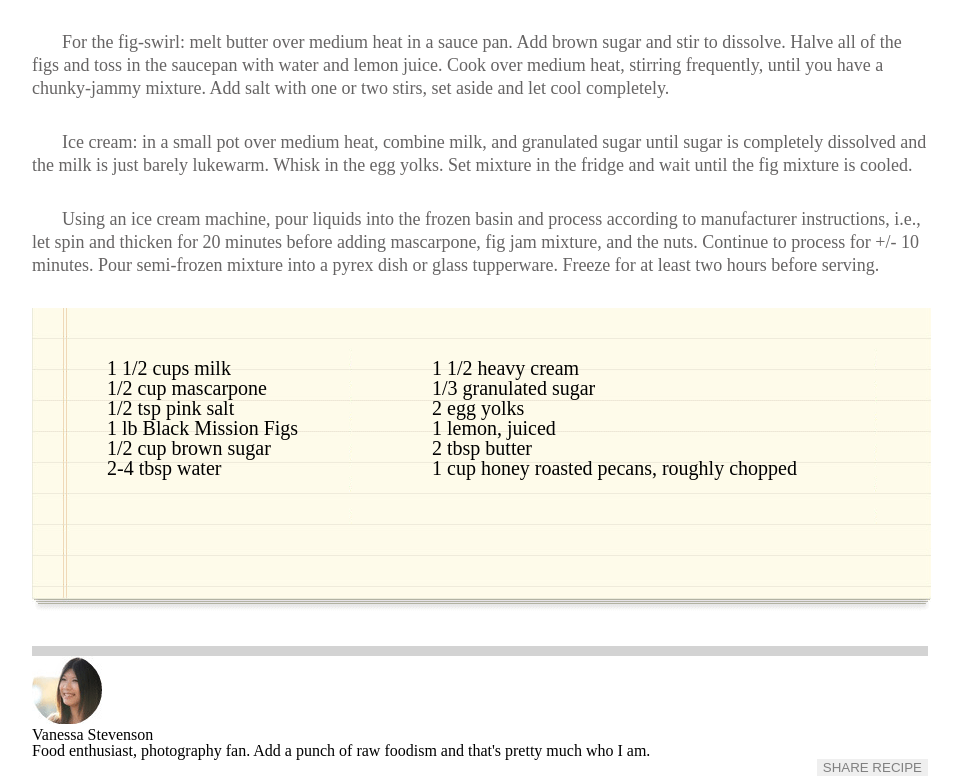
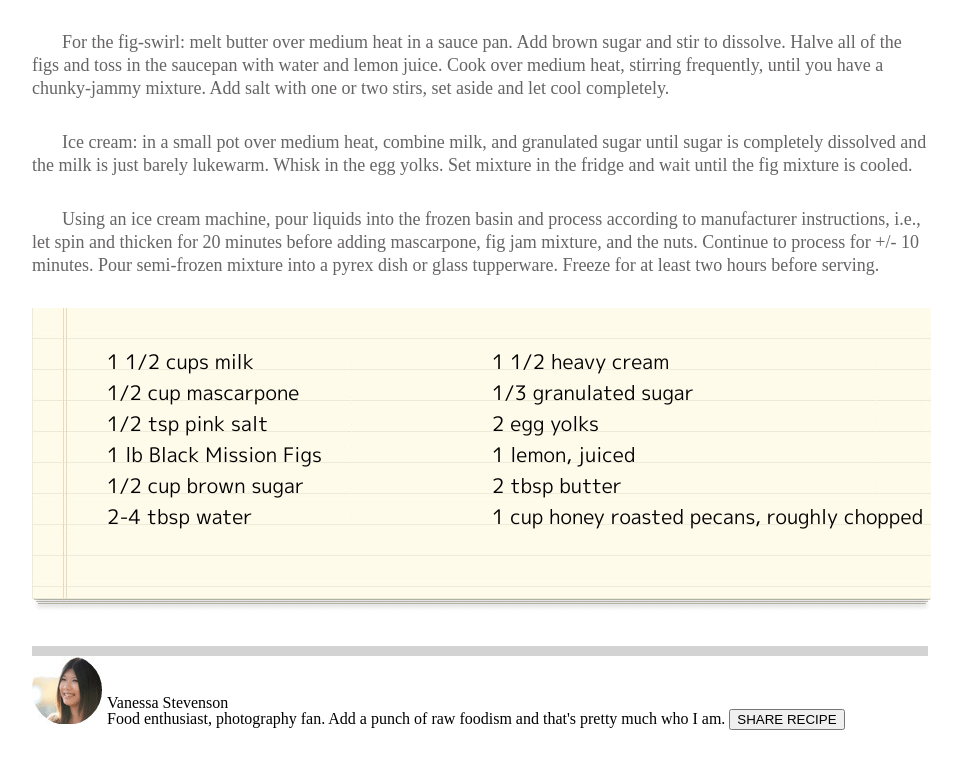
Before and after one commit to chrisba11/choco-pizza, a plain HTML site: page index.html in a window 1280 px wide. Shown: the part 819-1595 px from the top of the page, without its empty margins (160-1122 px from the left). After the commit the page ends 1549 px from the top, so only its background shows below. Drawn offline with nearby package versions, Linux system fonts and the light colour scheme.

Commit message:
Updated styling on lists and footer

```diff
--- a/css/style.css
+++ b/css/style.css
@@ -26,7 +26,7 @@ h1 {
   font-weight: 600;
 }
 
-button {
+main section button {
   position: absolute;
   right: 15%;
   color: gray;
@@ -80,14 +80,22 @@ ul {
 
 #left-list {
   position: absolute;
-  top: 50px;
+  top: 38px;
   left: 75px;
+  line-height: 155%;
   font-size: 20px;
+  font-family: 'M PLUS 1p', sans-serif;
 }
 
 #right-list {
   position: absolute;
-  top: 50px;
-  left: 400px;
+  top: 38px;
+  left: 460px;
+  line-height: 155%;
   font-size: 20px;
+  font-family: 'M PLUS 1p', sans-serif;
 }
+
+footer section {
+  display: inline-block;
+}
--- a/index.html
+++ b/index.html
@@ -7,6 +7,7 @@
     <link rel="stylesheet" href="css/style.css">
     <link href="https://fonts.googleapis.com/css?family=Yellowtail" rel="stylesheet">
     <link href="https://fonts.googleapis.com/css?family=Barlow+Condensed" rel="stylesheet">
+    <link href="https://fonts.googleapis.com/css?family=M+PLUS+1p" rel="stylesheet">
   </head>
   <body>
     <header>
```
